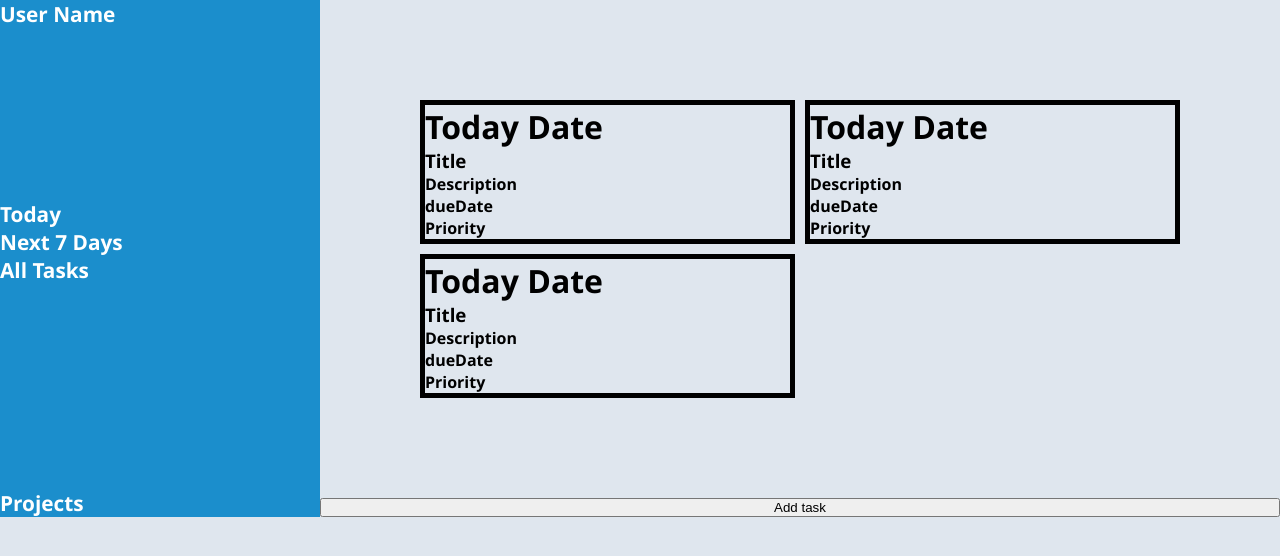
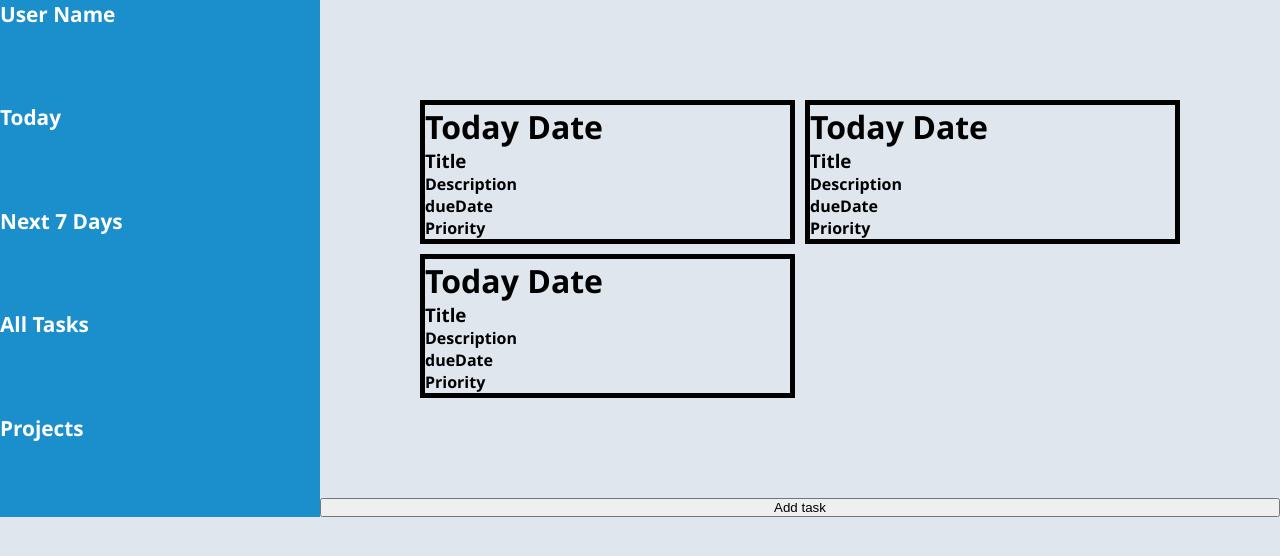
Before and after one commit to Gibsongf/Todo-List, a plain HTML site: page index.html in a window 1280 px wide. Drawn offline with Linux system fonts and the light colour scheme; files whose address does not match are found by name.

```diff
--- a/index.html
+++ b/index.html
@@ -11,14 +11,10 @@
     <div id="content">
         <div class="side-bar">
             <h4 class="user-name">User Name</h4>
-            <ul class="task-container">
-                <li><div class="today">Today</div>
-                </li>
-                <li><div class="seven-days">Next 7 Days</div></li>
-                <li><div class="all-tasks">All Tasks</div></li>
+            <div class="today">Today</div>
+            <div class="seven-days">Next 7 Days</div>
+            <div class="all-tasks">All Tasks</div>
 
-
-            </ul>
             <div class="projects">Projects</div>
         </div>
        <div class="card-container">
```
Also changed, not shown: main.js (+3 -3 lines).
